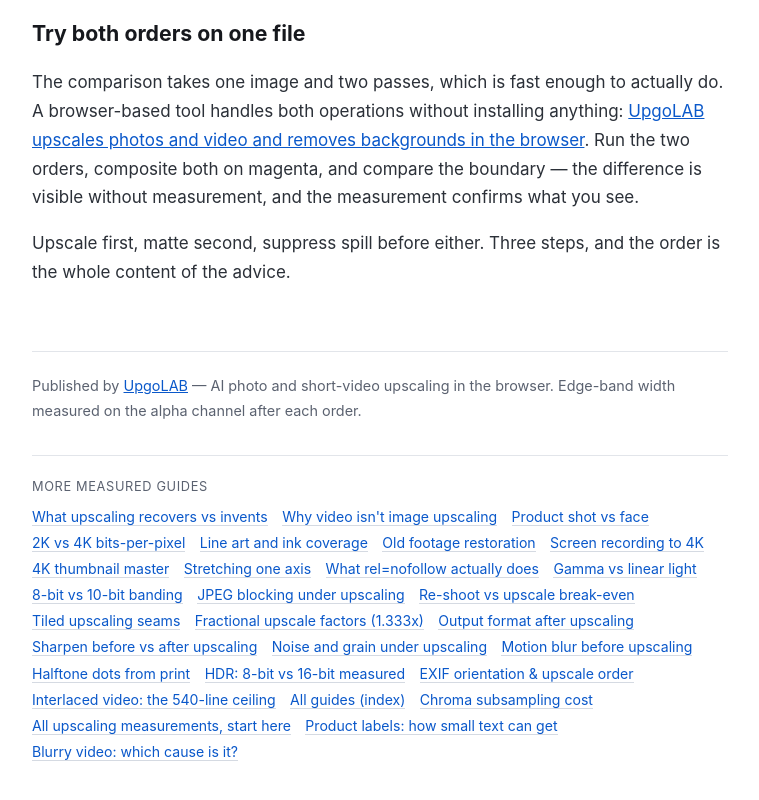
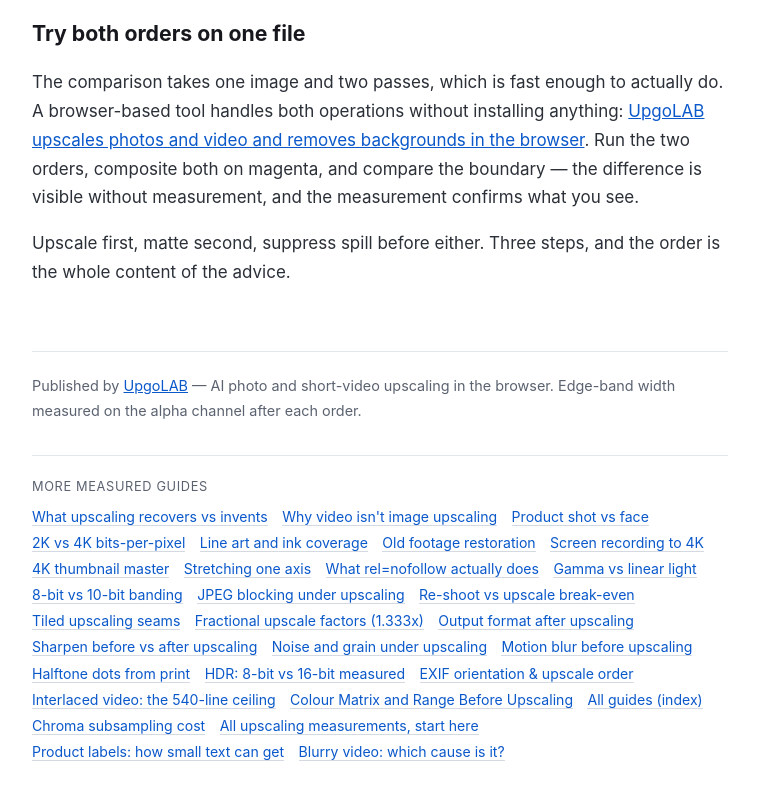
Before and after one commit to celticgemini001/upgolab-remove-background-and-upscale, a plain HTML site: page index.html in a window 1280 px wide. Shown: the part 10057-10857 px from the top of the page, without its empty margins (260-1019 px from the left). Drawn offline with Linux system fonts and the light colour scheme.

Commit message:
Add colour-matrix guide to sister nav

```diff
--- a/index.html
+++ b/index.html
@@ -455,6 +455,8 @@ in the browser. Edge-band width measured on the alpha channel after each order.
   <li><a href="https://celticgemini001.github.io/upgolab-hdr-upscaling-bit-depth/">HDR: 8-bit vs 16-bit measured</a></li>
   <li><a href="https://celticgemini001.github.io/upgolab-exif-orientation-upscale/">EXIF orientation & upscale order</a></li>
   <li><a href="https://celticgemini001.github.io/upgolab-interlaced-video-upscale/">Interlaced video: the 540-line ceiling</a></li>
+  <li><a href="https://celticgemini001.github.io/upgolab-color-matrix-and-range/">Colour Matrix and Range Before Upscaling</a></li>
+
 
 
   <li><a href="https://celticgemini001.github.io/upgolab-tools/">All guides (index)</a></li>
```
